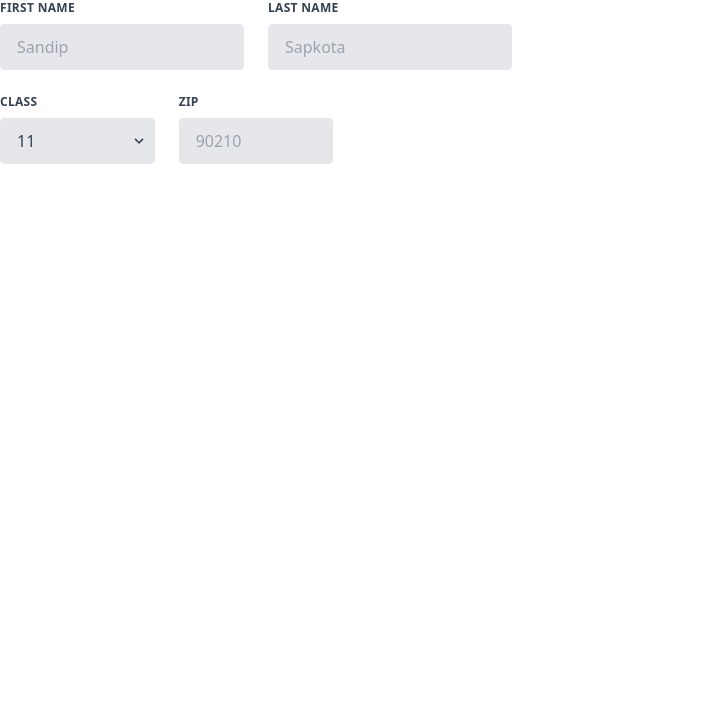
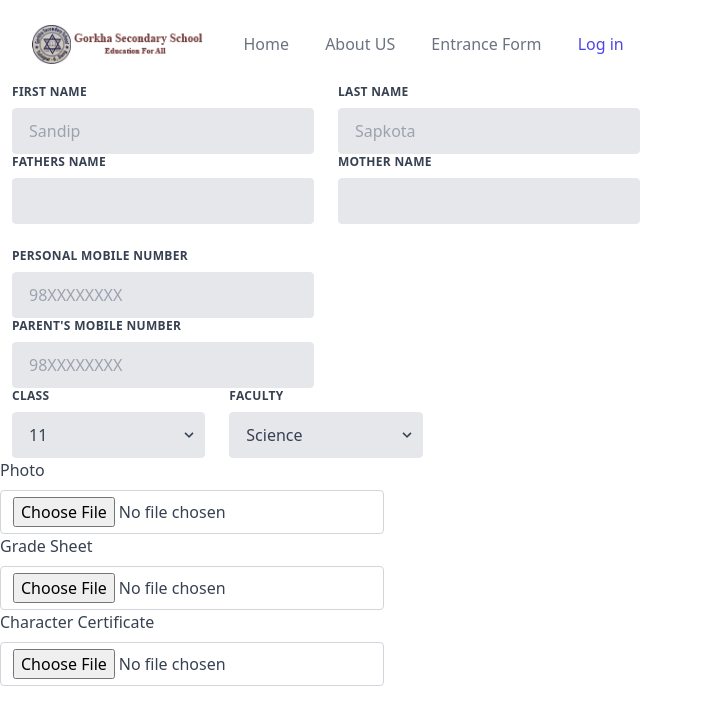
Before and after one commit to SandipSapkota9844/entrance, a PHP site: page /edit.php in a window 1280 px wide. Shown: the top 725 px of the page, without its empty margins (0-703 px from the left). Run offline with PHP 8.4, Linux system fonts and the light colour scheme; some libraries are stand-ins or nearby versions; some web fonts are replaced.

Commit message:
registration

```diff
--- a/edit.php
+++ b/edit.php
@@ -1,5 +1,6 @@
 <!DOCTYPE html>
 <html lang="en">
+
 <head>
   <meta charset="UTF-8">
   <meta http-equiv="X-UA-Compatible" content="IE=edge">
@@ -7,10 +8,12 @@
   <title>Document</title>
   <?php include 'include/scripts.php'; ?>
 </head>
+
 <body>
-<form class="w-full max-w-lg">
+<?php include 'include/navbar.php'; ?>
+  <form class=" py-5 w-full max-w-fit">
 
-<div class="flex flex-wrap -mx-3 mb-6">
+    <div class="flex flex-wrap -mx-mb-6">
       <div class="w-full md:w-1/2 px-3 mb-6 md:mb-0">
         <label class="block uppercase tracking-wide text-gray-700 text-xs font-bold mb-2" for="grid-first-name">
           First Name
@@ -22,12 +25,43 @@
           Last Name
         </label>
         <input class="appearance-none block w-full bg-gray-200 text-gray-700 border border-gray-200 rounded py-3 px-4 leading-tight focus:outline-none focus:bg-white focus:border-gray-500" id="grid-last-name" type="text" placeholder="Sapkota">
+      </div>
+    </div>
+    <div class="flex flex-wrap -mx-0 mb-6">
+
+      <div class="w-full md:w-1/2 px-3 mb-6 md:mb-0">
+        <label class="block uppercase tracking-wide text-gray-700 text-xs font-bold mb-2" for="grid-first-name">
+          Fathers Name
+        </label>
+        <input class="appearance-none block w-full bg-gray-200 text-gray-700 border border-gray-200 rounded py-3 px-4 leading-tight focus:outline-none focus:bg-white focus:border-gray-500" id="grid-first-name" type="text" placeholder="">
+      </div>
+      <div class="w-full md:w-1/2 px-3 mb-6 md:mb-0">
+        <label class="block uppercase tracking-wide text-gray-700 text-xs font-bold mb-2" for="grid-first-name">
+          Mother Name
+        </label>
+        <input class="appearance-none block w-full bg-gray-200 text-gray-700 border border-gray-200 rounded py-3 px-4 leading-tight focus:outline-none focus:bg-white focus:border-gray-500" id="grid-first-name" type="text" placeholder="">
+      </div>
+    </div>
+    </div>
+    <div class="w-full md:w-1/2 px-3 mb-6 md:mb-0">
+      <label class="block uppercase tracking-wide text-gray-700 text-xs font-bold mb-2" for="grid-first-name">
+        Personal Mobile Number
+      </label>
+      <input class="appearance-none block w-full bg-gray-200 text-gray-700 border border-gray-200 rounded py-3 px-4 leading-tight focus:outline-none focus:bg-white focus:border-gray-500" id="grid-first-name" type="text" placeholder="98XXXXXXXX">
+    </div>
+    <div class="w-full md:w-1/2 px-3 mb-6 md:mb-0">
+      <label class="block uppercase tracking-wide text-gray-700 text-xs font-bold mb-2" for="grid-first-name">
+        Parent's Mobile Number
+      </label>
+      <input class="appearance-none block w-full bg-gray-200 text-gray-700 border border-gray-200 rounded py-3 px-4 leading-tight focus:outline-none focus:bg-white focus:border-gray-500" id="grid-first-name" type="text" placeholder="98XXXXXXXX">
+    </div>
 
 
     </div>
-  </div>
 
-  <div class="flex flex-wrap -mx-3 mb-2">
+
+
+    <div class="flex flex-wrap -mx-0 mb-2">
 
       <div class="w-full md:w-1/3 px-3 mb-6 md:mb-0">
         <label class="block uppercase tracking-wide text-gray-700 text-xs font-bold mb-2" for="grid-state">
@@ -40,17 +74,51 @@
 
           </select>
           <div class="pointer-events-none absolute inset-y-0 right-0 flex items-center px-2 text-gray-700">
-          <svg class="fill-current h-4 w-4" xmlns="http://www.w3.org/2000/svg" viewBox="0 0 20 20"><path d="M9.293 12.95l.707.707L15.657 8l-1.414-1.414L10 10.828 5.757 6.586 4.343 8z"/></svg>
+            <svg class="fill-current h-4 w-4" xmlns="http://www.w3.org/2000/svg" viewBox="0 0 20 20">
+              <path d="M9.293 12.95l.707.707L15.657 8l-1.414-1.414L10 10.828 5.757 6.586 4.343 8z" />
+            </svg>
           </div>
         </div>
       </div>
       <div class="w-full md:w-1/3 px-3 mb-6 md:mb-0">
-      <label class="block uppercase tracking-wide text-gray-700 text-xs font-bold mb-2" for="grid-zip">
-        Zip
+        <label class="block uppercase tracking-wide text-gray-700 text-xs font-bold mb-2" for="grid-state">
+          Faculty
         </label>
-      <input class="appearance-none block w-full bg-gray-200 text-gray-700 border border-gray-200 rounded py-3 px-4 leading-tight focus:outline-none focus:bg-white focus:border-gray-500" id="grid-zip" type="text" placeholder="90210">
+        <div class="relative">
+          <select class="block appearance-none w-full bg-gray-200 border border-gray-200 text-gray-700 py-3 px-4 pr-8 rounded leading-tight focus:outline-none focus:bg-white focus:border-gray-500" id="grid-state">
+            <option>Science</option>
+            <option>Management</option>
+
+          </select>
+          <div class="pointer-events-none absolute inset-y-0 right-0 flex items-center px-2 text-gray-700">
+            <svg class="fill-current h-4 w-4" xmlns="http://www.w3.org/2000/svg" viewBox="0 0 20 20">
+              <path d="M9.293 12.95l.707.707L15.657 8l-1.414-1.414L10 10.828 5.757 6.586 4.343 8z" />
+            </svg>
           </div>
         </div>
+      </div>
+
+      <div class=" -mx-0 flex justify-center">
+        <div class="mb-3 w-96">
+          <label for="formFile" class="form-label inline-block mb-2 text-gray-700">Photo </label>
+          <input class="form-control block w-full px-3 py-1.5  text-base font-normal text-gray-700 bg-white bg-clip-padding border border-solid border-gray-300 rounded transition ease-in-out m-0 focus:text-gray-700 focus:bg-white focus:border-blue-600 focus:outline-none" type="file" id="Photo">
+          <label for="formFile" class="form-label inline-block mb-2 text-gray-700">Grade Sheet</label>
+          <input class="form-control block w-full px-3 py-1.5  text-base font-normal text-gray-700 bg-white bg-clip-padding border border-solid border-gray-300 rounded transition ease-in-out m-0 focus:text-gray-700 focus:bg-white focus:border-blue-600 focus:outline-none" type="file" id="gradesheet">
+          <label for="formFile" class="form-label inline-block mb-2 text-gray-700">Character Certificate</label>
+          <input class="form-control block w-full px-3 py-1.5  text-base font-normal text-gray-700 bg-white bg-clip-padding border border-solid border-gray-300 rounded transition ease-in-out m-0 focus:text-gray-700 focus:bg-white focus:border-blue-600 focus:outline-none" type="file" id="certificate">
+        </div>
+
+    </div>
+
+    </div>
+
+
+    <!-- <div class="rounded-md -mx-0 -my-0 shadow">
+              <a href="#" class="w-full flex items-center justify-center px-9 py-3 border border-transparent text-base font-medium rounded-md text-white bg-indigo-600 hover:bg-indigo-700 md:py-4 md:text-lg md:px-10">
+                Register
+              </a>
+</div> -->
   </form>
 </body>
+
 </html>
--- a/include/navbar.php
+++ b/include/navbar.php
@@ -1,7 +1,7 @@
 
 <div class="relative bg-white overflow-hidden">
   <div class="max-w-7xl mx-auto">
-    <div class="relative z-10 pb-8 bg-white sm:pb-16 md:pb-20 lg:max-w-2xl lg:w-full lg:pb-28 xl:pb-32">
+    <div class=" ">
       <svg class="hidden lg:block absolute right-0 inset-y-0 h-full w-48 text-white transform translate-x-1/2" fill="currentColor" viewBox="0 0 100 100" preserveAspectRatio="none" aria-hidden="true">
         <polygon points="50,0 100,0 50,100 0,100" />
       </svg>
@@ -13,7 +13,7 @@
               <div class="flex items-center justify-between w-full md:w-auto">
                 <a href="#">
                   <span class="sr-only">Workflow</span>
-                  <img class="h-8 w-auto sm:h-10" src="../img/logo.png">
+                  <img class="h-8 w-auto sm:h-10" src="img/logo.png">
                 </a>
                 <div class="-mr-2 flex items-center md:hidden">
                   <button type="button" class="bg-white rounded-md p-2 inline-flex items-center justify-center text-gray-400 hover:text-gray-500 hover:bg-gray-100 focus:outline-none focus:ring-2 focus:ring-inset focus:ring-indigo-500" aria-expanded="false">
```
Lines whose indentation alone changed are shown as unchanged.
